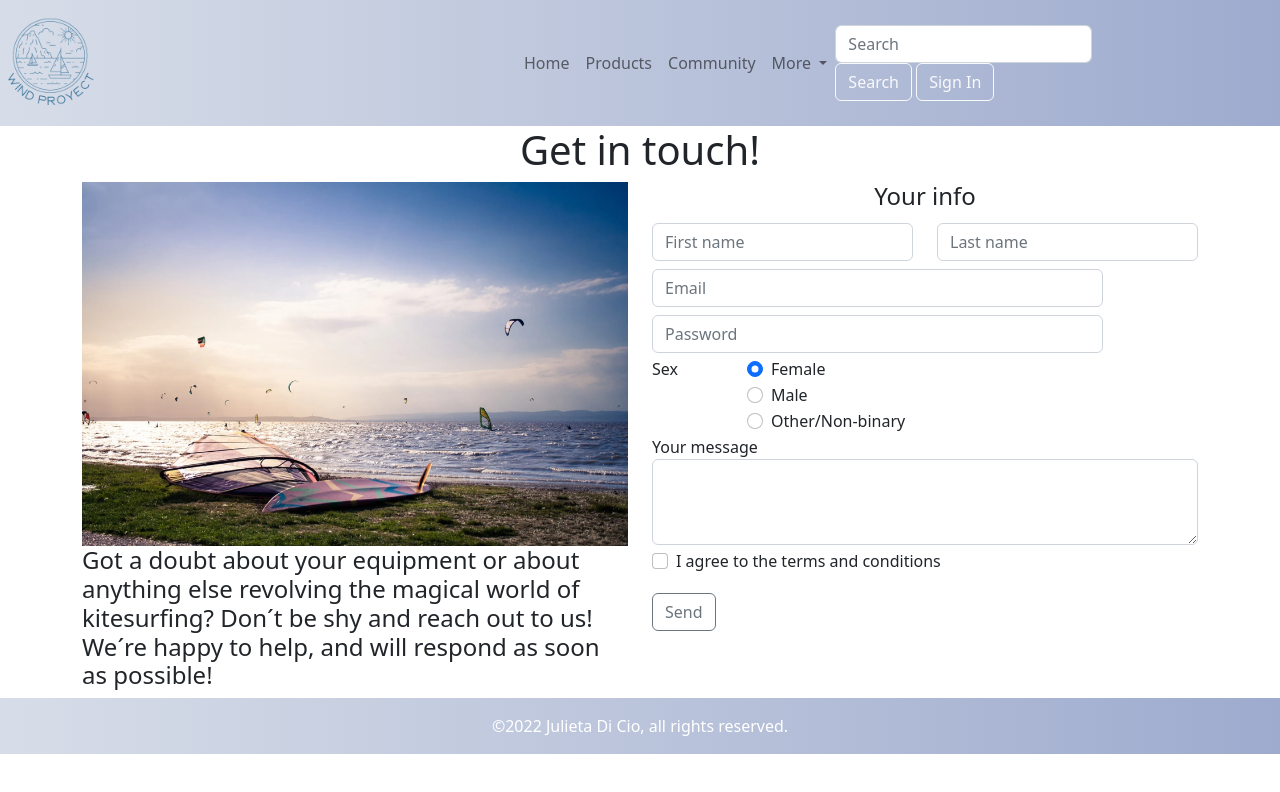
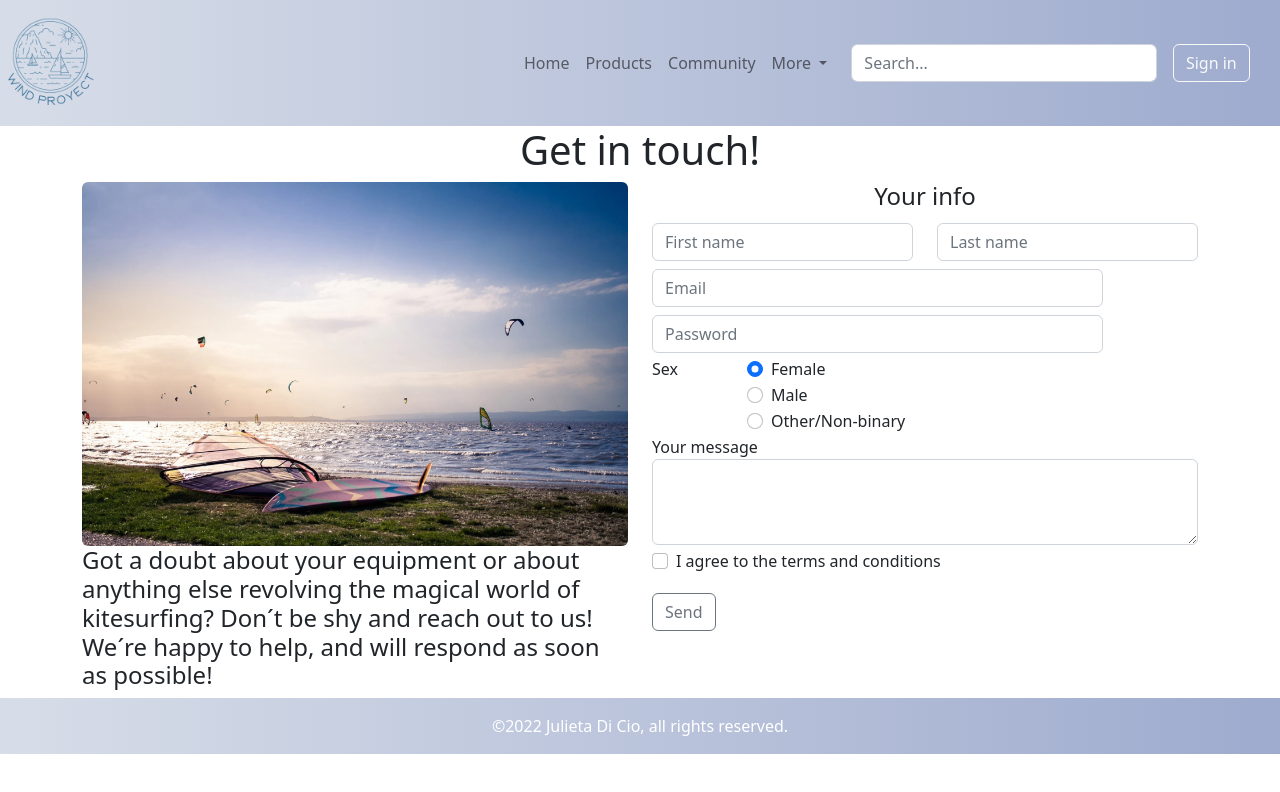
Before and after one commit to julietadicio/WindProyect, a website: page pages/contact.html in a window 1280 px wide. Drawn offline with nearby package versions, Linux system fonts and the light colour scheme.

Commit message:
FIxing header with Bootstrap

```diff
--- a/pages/contact.html
+++ b/pages/contact.html
@@ -45,12 +45,12 @@
                     </div>
                 </li>
             </ul>
-            <form class="form-inline my-2 my-lg-0">
-                <input class="form-control mr-sm-2" type="search" placeholder="Search" aria-label="Search">
-                <button class="btn btn-outline-light my-2 my-sm-0" type="submit">Search</button>
-                <button class="btn btn-outline-light my-2 my-sm-0">Sign In</button>
-
-            </form>
+            <div class="input-group mx-3" style="width: 40%;">
+                <input type="search" class="form-control rounded" placeholder="Search..." aria-label="Search"
+                  aria-describedby="search-addon" />
+              </div>
+              <button class="btn btn-outline-light my-2 my-sm-0" type="submit">Sign in</button>
+            </div>
         </div>
     </nav>
 
@@ -61,7 +61,7 @@
     <div class="container">
         <div class="row">
             <div class="col-md col-xs-12">
-                <img src="../assets/img/contact.webp" class="img-fluid" alt="">
+                <img src="../assets/img/contact.webp" class="img-fluid" style="border-radius: 6px;" alt="">
                 <h4>
                     Got a doubt about your equipment or about anything else revolving the magical world of kitesurfing?
                     Don´t
```
Also changed, not shown: home.html (+5 -6 lines), pages/community.html (+6 -6 lines), pages/products.html (+6 -6 lines), pages/stores.html (+9 -8 lines).
